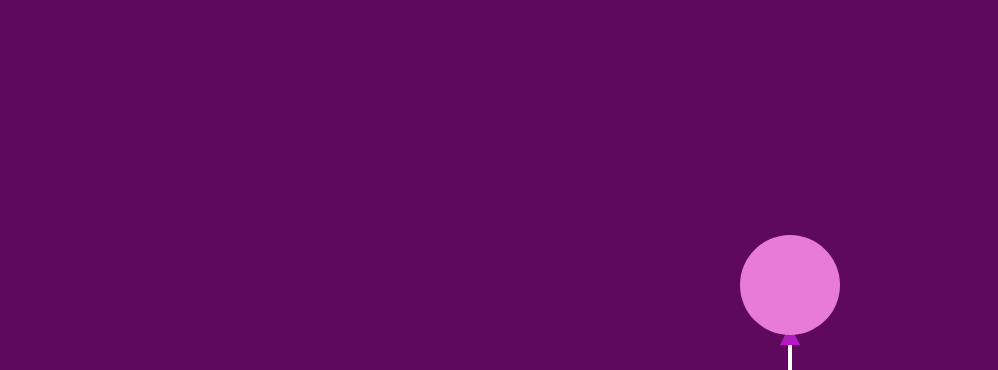
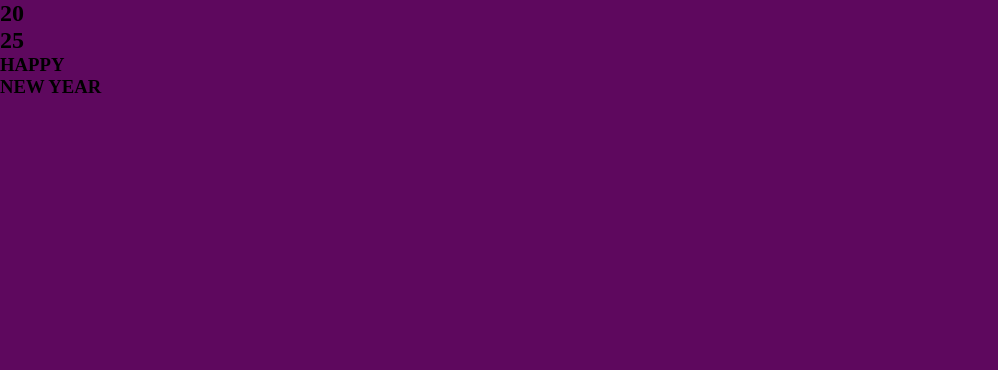
Before and after one commit to rssbrdly/happy-new-year-nics, a plain HTML site: page index.html in a window 1280 px wide. Shown: the top 370 px of the page, without its empty margins (0-998 px from the left). Drawn offline with nearby package versions, Linux system fonts and the light colour scheme.

Commit message:
Update index.html

```diff
--- a/index.html
+++ b/index.html
@@ -168,31 +168,37 @@ body {
 	transform: translate(-50%, 0);
 }
  </style>
-</head>
+<head>
     <meta charset="UTF-8">
-  <meta http-equiv="X-UA-Compatible" content="IE=edge">
     <meta name="viewport" content="width=device-width, initial-scale=1.0">
     <title>HAPPY NEW YEAR</title>
     <link rel="stylesheet" href="style.css">
 </head>
 <body>
-  <div class="feliz">
-   Happy new year
+    <section>
+        <div>
+            <h2>20</h2>
         </div>
-  <div class="ano_novo"> <span>202 </span> <span class="seis">4</span> <span class="sete">5</span>
-   <div class="balao"></div>
+        <div>
+            <h2>25</h2>
         </div>
-  <div class="fogos">
-   <div class="f1"> <span><i></i></span> <span><i></i></span> <span><i></i></span>
+    </section>
+    <section>
+        <div>
+            <span>
+                <h3>HAPPY</h3>
+                <h4></h4>
+            </span>
         </div>
-   <div class="f2"> <span><i></i></span> <span><i></i></span> <span><i></i></span>
+        <div>
+            <span>
+                <h3>NEW YEAR</h3>
+                <h4></h4>
+            </span>
         </div>
-   <div class="f3"> <span><i></i></span> <span><i></i></span> <span><i></i></span>
-   </div>
-   <div class="f4"> <span><i></i></span> <span><i></i></span> <span><i></i></span>
-   </div>
-  </div>
+    </section>
 </body>
+</html>
 <body>
     <div class="container">
         <label>
```
Lines whose indentation alone changed are shown as unchanged.
